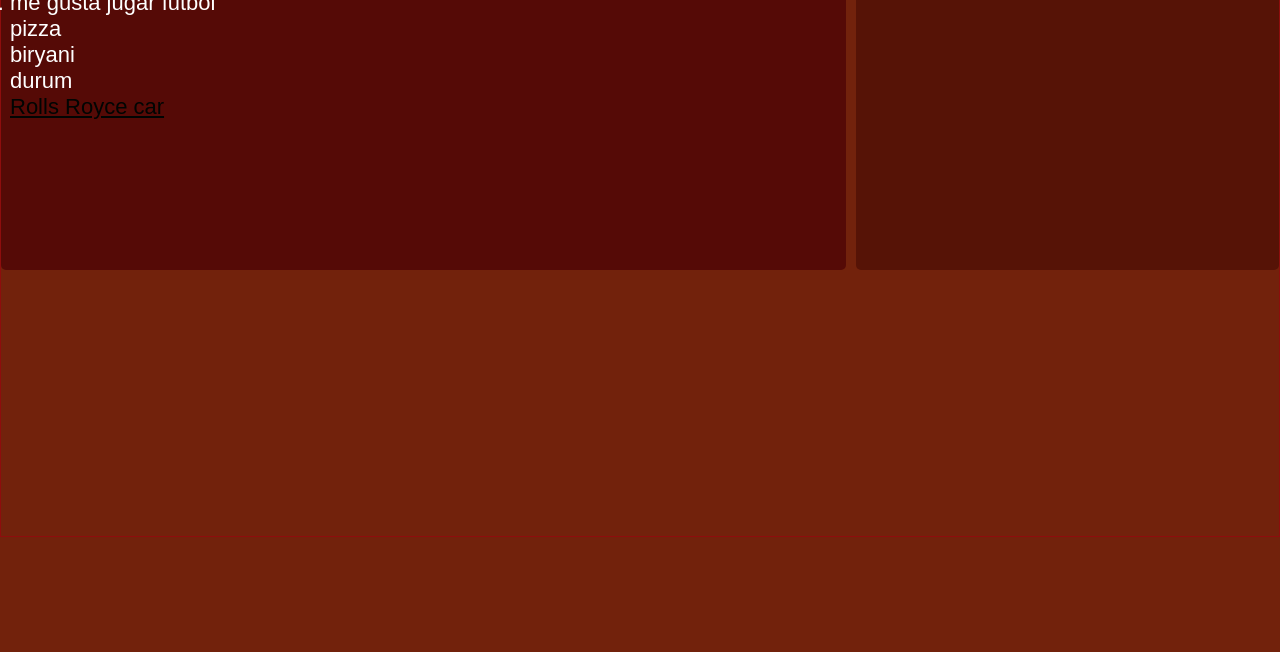
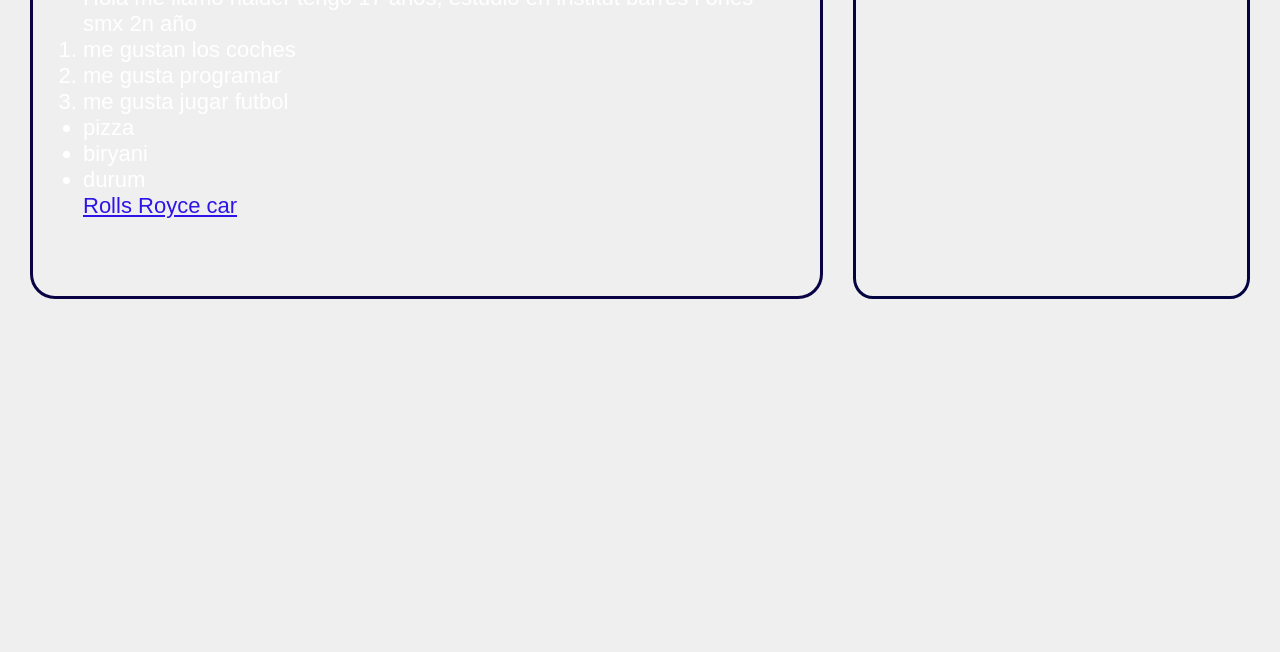
Before and after one commit to haider-smx/Grid, a plain HTML site: page grid/index.html in a window 1280 px wide. Shown: the part 148-800 px from the top of the page. Drawn offline with Linux system fonts and the light colour scheme.

Commit message:
Update main.css

```diff
--- a/grid/css/main.css
+++ b/grid/css/main.css
@@ -1,3 +1,4 @@
+/* Base style for mobile devices */
 *{
   margin:0;
   padding:0;
@@ -12,32 +13,135 @@ body{
 
 #container{
   display:grid;
-  border: 1px solid rgb(142, 13, 13);
   grid-template-columns: 2fr 1fr ;
   grid-template-rows: calc(53.33vh - 10px) calc(33.33vh - 10px);
   grid-column-gap: 10px;
   grid-row-gap: 10px;
+  gap: 30px;
+  padding: 30px;
 }
 
 #container .columna1{
-  padding: 9px;
-  background-color:#550a06;
-  border-radius: 5px;
+  padding: 50px;
+  border-radius: 25px;
+  border: rgb(9, 3, 70) solid; 2px
+  gap: 10px;
 }
 
 #container .columna2{
-  padding: 9px;
-  background-color:#561306;
-  border-radius: 5px;
-}
-
-body {
-  background-color: #72220c;
+  padding: 2%;
+  border-radius: 5%;
+  border: rgb(3, 5, 65) solid; 2px
+  gap: 10px;
 }
 
 a:hover{
-  color: rgb(152, 101, 20);
+  color: rgb(83, 69, 127);
 }
 a{
-  color: rgb(0, 5, 3);
+  color: rgb(45, 20, 231);
 }
+#container {
+  grid-template-columns: 1fr;
+  gap: 20px;
+  padding: 10px;
+}
+#contenido, #imagen {
+  padding: 10px;
+  margin: 0;
+}
+img {
+  max-width: 100%;
+  height: auto;
+ }
+
+/* For devices with a minimum width of 768px (Medium) */
+@media screen and (min-width: 768px) {
+  *{
+  margin:0;
+  padding:0;
+}
+
+body{
+  font-family: 'Ubuntu', sans-serif;
+  background-color: #EFEFEF;
+  color:white;
+  font-size: 22px;;
+}
+
+#container{
+  display:grid;
+  grid-template-columns: 2fr 1fr ;
+  grid-template-rows: calc(53.33vh - 10px) calc(33.33vh - 10px);
+  grid-column-gap: 10px;
+  grid-row-gap: 10px;
+  gap: 30px;
+  padding: 30px;
+}
+
+#container .columna1{
+  padding: 50px;
+  border-radius: 25px;
+  border: rgb(9, 3, 70) solid; 2px
+  gap: 10px;
+}
+
+#container .columna2{
+  padding: 2%;
+  border-radius: 5%;
+  border: rgb(3, 5, 65) solid; 2px
+  gap: 10px;
+}
+
+a:hover{
+  color: rgb(83, 69, 127);
+}
+a{
+  color: rgb(45, 20, 231);
+}
+
+/* For devices with a minimum width of 992px (Large) */
+@media screen and (min-width: 992px) {
+  *{
+  margin:0;
+  padding:0;
+}
+
+body{
+  font-family: 'Ubuntu', sans-serif;
+  background-color: #EFEFEF;
+  color:white;
+  font-size: 22px;;
+}
+
+#container{
+  display:grid;
+  grid-template-columns: 2fr 1fr ;
+  grid-template-rows: calc(53.33vh - 10px) calc(33.33vh - 10px);
+  grid-column-gap: 10px;
+  grid-row-gap: 10px;
+  gap: 30px;
+  padding: 30px;
+}
+
+#container .columna1{
+  padding: 50px;
+  border-radius: 25px;
+  border: rgb(9, 3, 70) solid; 2px
+  gap: 10px;
+}
+
+#container .columna2{
+  padding: 2%;
+  border-radius: 5%;
+  border: rgb(3, 5, 65) solid; 2px
+  gap: 10px;
+}
+
+a:hover{
+  color: rgb(83, 69, 127);
+}
+a{
+  color: rgb(45, 20, 231);
+}
+}
```
